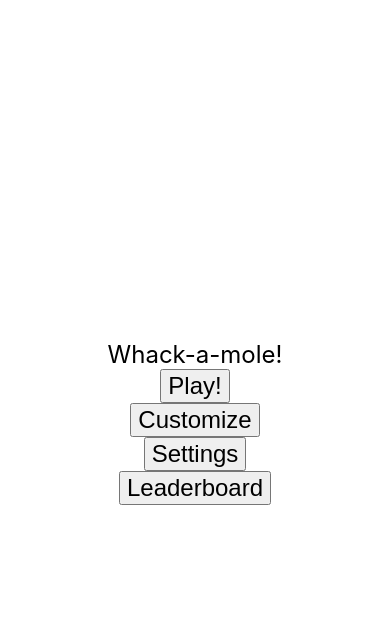
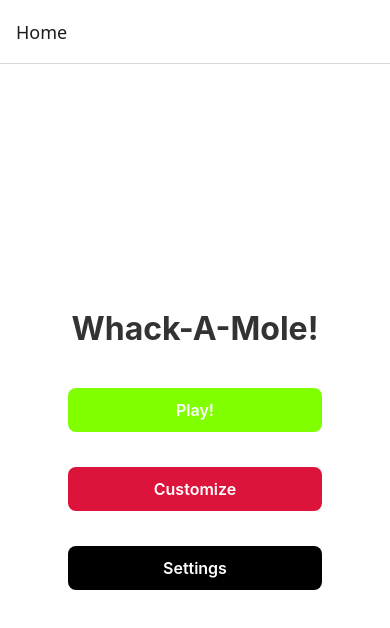
Before and after one commit to RichardVergara09/Mobile_App_Project, a React Native app: screen /Home in a window 390 px wide. Shown: the top 628 px of the page. Built offline with nearby package versions, Linux system fonts and the light colour scheme.

Commit message:
Mogged old code (respectfully)

```diff
--- a/App.js
+++ b/App.js
@@ -1,16 +1,26 @@
-import { StatusBar } from "expo-status-bar";
-import { StyleSheet, Text, View } from "react-native";
 
-export default function App() {
+import { StyleSheet, Text, View, Button } from "react-native";
+import { NavigationContainer } from "@react-navigation/native";
+import { createStackNavigator } from "@react-navigation/stack";
+
+import GamePage from "./app/screens/gamePage";
+import Customize from "./app/screens/customize";
+import Settings from "./app/screens/settings";
+import Home from "./app/screens/home";
+
+const App = () => {
+
+  const Stack = createStackNavigator();
+
   return (
-    <View style={styles.container}>
-      <Text style={styles.form}>Whack-a-mole!</Text>
-      <button style={styles.form}>Play!</button>
-      <button style={styles.form}>Customize</button>
-      <button style={styles.form}>Settings</button>
-      <button style={styles.form}>Leaderboard</button>
-      <StatusBar style="auto" />
-    </View>
+    <NavigationContainer>
+      <Stack.Navigator>
+      <Stack.Screen name="Home" component={Home} />
+      <Stack.Screen name="Play" component={GamePage} />
+      <Stack.Screen name="Customize" component={Customize} />
+      <Stack.Screen name="Settings" component={Settings} />
+      </Stack.Navigator>
+    </NavigationContainer>
   );
 }
 
@@ -26,3 +36,5 @@ const styles = StyleSheet.create({
     fontSize: 24,
   },
 });
+
+export default App;
--- /dev/null
+++ b/app/layouts/mainLayout.js
@@ -0,0 +1,24 @@
+import React from 'react';
+import { View, StyleSheet } from 'react-native';
+
+const MainLayout = ({ children }) => {
+  return (
+    <View style={styles.container}>
+      <View style={styles.content}>{children}</View>
+    </View>
+  );
+};
+
+const styles = StyleSheet.create({
+    container: {
+      flex: 1,
+      justifyContent: "space-between",
+      backgroundColor: "#ffffff",
+    },
+    content: {
+      flex: 1,
+      padding: 16,
+    },
+  });
+
+export default MainLayout;
--- /dev/null
+++ b/app/screens/customize.js
@@ -0,0 +1,26 @@
+import { StyleSheet, Text, View, Button } from "react-native";
+import React from "react";
+
+const Customize = ({ navigation }) => {
+
+  return (
+    <View>
+
+    </View>
+  );
+}
+
+const styles = StyleSheet.create({
+  container: {
+    flex: 1,
+    backgroundColor: "#fff",
+    alignItems: "center",
+    justifyContent: "center",
+    fontSize: 24,
+  },
+  form: {
+    fontSize: 24,
+  },
+});
+
+export default Customize;
--- a/components/settings.js
+++ b/app/screens/gamePage.js
@@ -1,16 +1,12 @@
 import { StyleSheet, Text, View } from "react-native";
 import React from "react";
 
-export default function settings() {
+const  GamePage = () => {
   return (
-    <View styles={styles.container}>
-      <Text>Settings</Text>
-      <Text>Difficulty: </Text>
-      <button>1</button>
-      <button>2</button>
-      <button>3</button>
-      <button>Reset All</button>
-      <button>Report Issue</button>
+    <View style={styles.container}>
+      <Text style={styles.form}>Score: </Text>
+      <Text>All Time: </Text>
+      <Text>Best Streak: </Text>
     </View>
   );
 }
@@ -27,3 +23,5 @@ const styles = StyleSheet.create({
     fontSize: 24,
   },
 });
+
+export default GamePage;
--- /dev/null
+++ b/app/screens/home.js
@@ -0,0 +1,80 @@
+import { StyleSheet, Text, View, Button, TouchableOpacity, Platform } from "react-native";
+import MainLayout from "../layouts/mainLayout";
+
+const Home = ({ navigation }) => {
+    return (
+        <MainLayout>
+            <View style={styles.container}>
+                <Text style={styles.title}>Whack-A-Mole!</Text>
+                <View style={styles.buttonContainer}>
+                <TouchableOpacity
+                        style={[styles.button, { backgroundColor: "#7fff00" }]}
+                        onPress={() => navigation.navigate("Play")}
+                        activeOpacity={0.7}
+                    >
+                        <Text style={styles.buttonText}>Play!</Text>
+                    </TouchableOpacity>
+                    <TouchableOpacity
+                        style={[styles.button, { backgroundColor: "#dc143c" }]}
+                        onPress={() => navigation.navigate("Customize")}
+                        activeOpacity={0.7}
+                    >
+                        <Text style={styles.buttonText}>Customize</Text>
+                    </TouchableOpacity>
+                    <TouchableOpacity
+                        style={[styles.button, { backgroundColor: "black" }]}
+                        onPress={() => navigation.navigate("Settings")}
+                        activeOpacity={0.7}
+                    >
+                        <Text style={styles.buttonText}>Settings</Text>
+                    </TouchableOpacity>
+                </View>
+            </View>
+        </MainLayout>
+    );
+};
+
+const styles = StyleSheet.create({
+    container: {
+        flex: 1,
+        backgroundColor: "white",
+        alignItems: "center",
+        justifyContent: "center",
+        padding: 20,
+    },
+    title: {
+        fontSize: 32,
+        fontWeight: "bold",
+        color: "#333",
+        marginBottom: 30,
+    },
+    buttonContainer: {
+        width: "80%",
+        gap: 15,
+    },
+    button: {
+        paddingVertical: 12,
+        paddingHorizontal: 20,
+        borderRadius: 8,
+        marginVertical: 10,
+        alignItems: 'center',
+        ...Platform.select({ // for cross platform
+            ios: {
+                shadowColor: '#000',
+                shadowOffset: { width: 0, height: 2 },
+                shadowOpacity: 0.1,
+                shadowRadius: 4,
+            },
+            android: {
+                elevation: 3,
+            }
+        })
+    },
+    buttonText: {
+        color: 'white',
+        fontSize: 16,
+        fontWeight: '600',
+    }
+});
+
+export default Home;
--- a/components/customize.js
+++ b/app/screens/settings.js
@@ -1,15 +1,10 @@
 import { StyleSheet, Text, View } from "react-native";
 import React from "react";
 
-export default function customize() {
+const Settings = () => {
   return (
-    <View style={styles.container}>
-      <Text style={styles.form}>Customize</Text>
-      <button style={styles.form}>Change Mole</button>
-      <Text>Theme</Text>
-      <button>Gray</button>
-      <button>Dark</button>
-      <button>Light</button>
+    <View styles={styles.container}>
+
     </View>
   );
 }
@@ -26,3 +21,5 @@ const styles = StyleSheet.create({
     fontSize: 24,
   },
 });
+
+export default Settings;
```
Also changed, not shown: components/gamePage.js (deleted, +0 -26 lines), package.json (+8 -4 lines), 1 other file (tests, documents, lock files or other folders).
